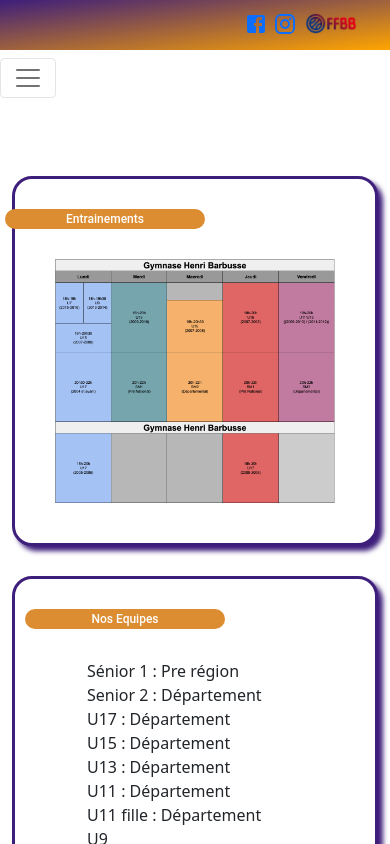
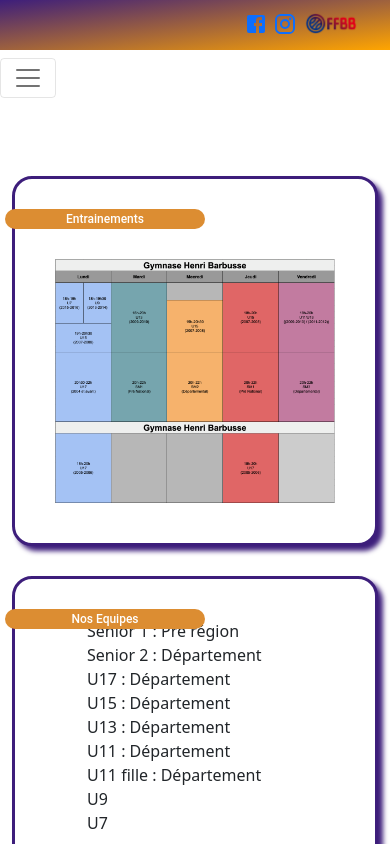
Before and after one commit to warlo51/NextRucb, a Next.js app: page / in a window 390 px wide. Shown: the top 844 px of the page. Built offline with nearby package versions, Linux system fonts and the light colour scheme.

Commit message:
badge materialUi

```diff
--- a/components/BandeauIMG.tsx
+++ b/components/BandeauIMG.tsx
@@ -1,3 +1,5 @@
+import { Button } from "@mui/material";
+import Link from "next/link";
 import React from "react";
 import { Carousel } from "react-responsive-carousel";
 import "react-responsive-carousel/lib/styles/carousel.min.css";
@@ -7,12 +9,12 @@ export default () => (
     <div>
       <img alt="" src="../bandeau1.jpg" />
       <p className="title">Le RUCB est en vacance</p>
-      <p className="buttonSlide"><a href="/actus/vacances">Cliquez ici</a></p>
+      <Button className="buttonSlide" href="/actus/vacances">Cliquez ici</Button>
     </div>
     <div>
       <img alt="" src="../bandeau2.jpg" />
       <p className="title">L'Actu du RUCB</p>
-      <p className="buttonSlide"><a href="/actus/actuRUCB">Cliquez ici</a></p>
+      <Button className="buttonSlide" href="/actus/actuRUCB">Cliquez ici</Button>
     </div>
   </Carousel>
 );
--- a/components/Equipes.tsx
+++ b/components/Equipes.tsx
@@ -3,7 +3,7 @@ import { Badge } from "@mui/material";
 export default function Equipes() {
     return (
         <div className="divActualite">
-        <Badge badgeContent={"Nos Equipes"} anchorOrigin={{vertical: 'top',horizontal: 'left'}} style={{marginBottom:"40px",marginLeft:"20px"}} />
+        <Badge badgeContent={"Nos Equipes"} anchorOrigin={{vertical: 'top',horizontal: 'left'}} />
         <ul id="ulEquipe">
             <li>Sénior 1 : Pre région</li>
             <li>Senior 2 : Département</li>
--- a/pages/actus/vacances.tsx
+++ b/pages/actus/vacances.tsx
@@ -16,7 +16,7 @@ export default function Vacance():JSX.Element {
           <Badge badgeContent={"RUCB en vacance"}  anchorOrigin={{vertical: 'top',horizontal: 'left'}} />
             <p></p>
             <Typography variant="body2" color="text.secondary">
-                <h6 style={{textDecoration:"underline"}}>Ami Basketteurs !!</h6>
+                <p style={{textDecoration:"underline",fontSize:"20px"}}>Ami Basketteurs !!</p>
                 <p>La saison 2021/2022 vient de se terminer. Le RUCB prend quelques jours de repos.</p>
                 <p>L&apos;idée étant de revenir encore plus fort à la rentrée !!</p>
                 <p>Une permanence se met toutefois en place :</p>
@@ -48,6 +48,9 @@ export default function Vacance():JSX.Element {
         <br></br>
         <br></br>
         <br></br>
+        <br></br>
+        <br></br>
+        <br></br>
         </div>
         </Layout>
   );
--- a/pages/partenaires/mecenat.tsx
+++ b/pages/partenaires/mecenat.tsx
@@ -43,6 +43,11 @@ export default function Mecenat() {
               </Typography>
             </CardContent>
           </Box>
+          <br></br>
+          <br></br>
+          <br></br>
+          <br></br>
+          <br></br>
       </div>
     </Layout>
   );
--- a/pages/qui/historique.tsx
+++ b/pages/qui/historique.tsx
@@ -21,7 +21,7 @@ export default function Historique():JSX.Element {
                 Pendant plusieurs années, le club a organisé une compétition de basket inédite dans la région : les 60h du RUCB.
                 Ce tournoi sans commune mesure rassemblait sur presque 3 jours de nombreuses équipes féminines et masculines de différentes régions. La dernière édition a eu lieu en 2014.
                 L&apos;équipe Seniors évolue en championnat pré-national et joue les premiers rôles. Elle a atteint en 2016 et 2017 le dernier carré pour l&apos;accession en National 3 (finale perdue en 2016 contre Vitry le François, demi-finale en 2017 contre l&apos;Etoile de Charleville Mézières), championnat dans lequel elle a évolué lors de la saision 2014-2015.
-                Le RUCB c&apos;est aussi des équipes `&quot;`jeunes`&quot;` qui participent à la notoriété de la politique de formation du club. En 2018, c&apos;est l&apos;équipe U11 (Poussins) qui a garni le palmarès du club en remportant la coupe de la Marne.
+                Le RUCB c&apos;est aussi des équipes jeunes qui participent à la notoriété de la politique de formation du club. En 2018, c&apos;est l&apos;équipe U11 (Poussins) qui a garni le palmarès du club en remportant la coupe de la Marne.
               </Typography>
           </CardContent>
         </Box>
--- a/styles/globals.css
+++ b/styles/globals.css
@@ -138,8 +138,8 @@ z-index: 2;
 .buttonSlide{
   transition: all .5s ease-in-out;
   position: absolute;
-  height: 50px;
-  bottom: 20px;
+  height: 40px;
+  bottom: 60px;
   left: 50%;
   margin-left: -45%;
   border-radius: 10px;
@@ -397,6 +397,35 @@ z-index: 2;
   }
 
 }
+@media screen and (max-width: 990px) {
+  .MuiBadge-badge{
+    width: 200px;
+    height: 40px;
+    font-size: 18px;
+    margin-left: 50px;
+    color:white;
+    background-color: #dc8d32;
+  }
+
+  .Bandeau{
+    display: none;
+  }
+  .NavBar{
+    background: linear-gradient(to bottom right, #3d1e7b, orange);
+    height: 200px;
+    width: 100%;
+    z-index: 2;
+  }
+  .NavBar a{
+    margin-right: 0;
+  }
+  .NavBar img{
+    display: none;
+  }
+  .NavBar.fixed{
+   display: none;
+  }
+}
 @media screen and (max-width: 425px) {
   .Bandeau{
     display: none;
@@ -423,6 +452,21 @@ z-index: 2;
     margin-left: 2px;
     transition: transform .1s;
   }
+  .NavBar{
+    background: linear-gradient(to bottom right, #3d1e7b, orange);
+    height: 200px;
+    width: 100%;
+    z-index: 2;
+  }
+  .NavBar a{
+    margin-right: 0;
+  }
+  .NavBar img{
+    display: none;
+  }
+  .NavBar.fixed{
+   display: none;
+  }
 }
 @media screen and (max-width: 375px) {
   .Bandeau{
@@ -438,4 +482,19 @@ z-index: 2;
   .imgGoogleMap{
     width: 200px;
   }
+  .NavBar{
+    background: linear-gradient(to bottom right, #3d1e7b, orange);
+    height: 200px;
+    width: 100%;
+    z-index: 2;
+  }
+  .NavBar a{
+    margin-right: 0;
+  }
+  .NavBar img{
+    display: none;
+  }
+  .NavBar.fixed{
+   display: none;
+  }
 }
```
Also changed, not shown: public/divers/gabrielDepart.jpg (renamed from public/divers/1657709702628.jpg).
